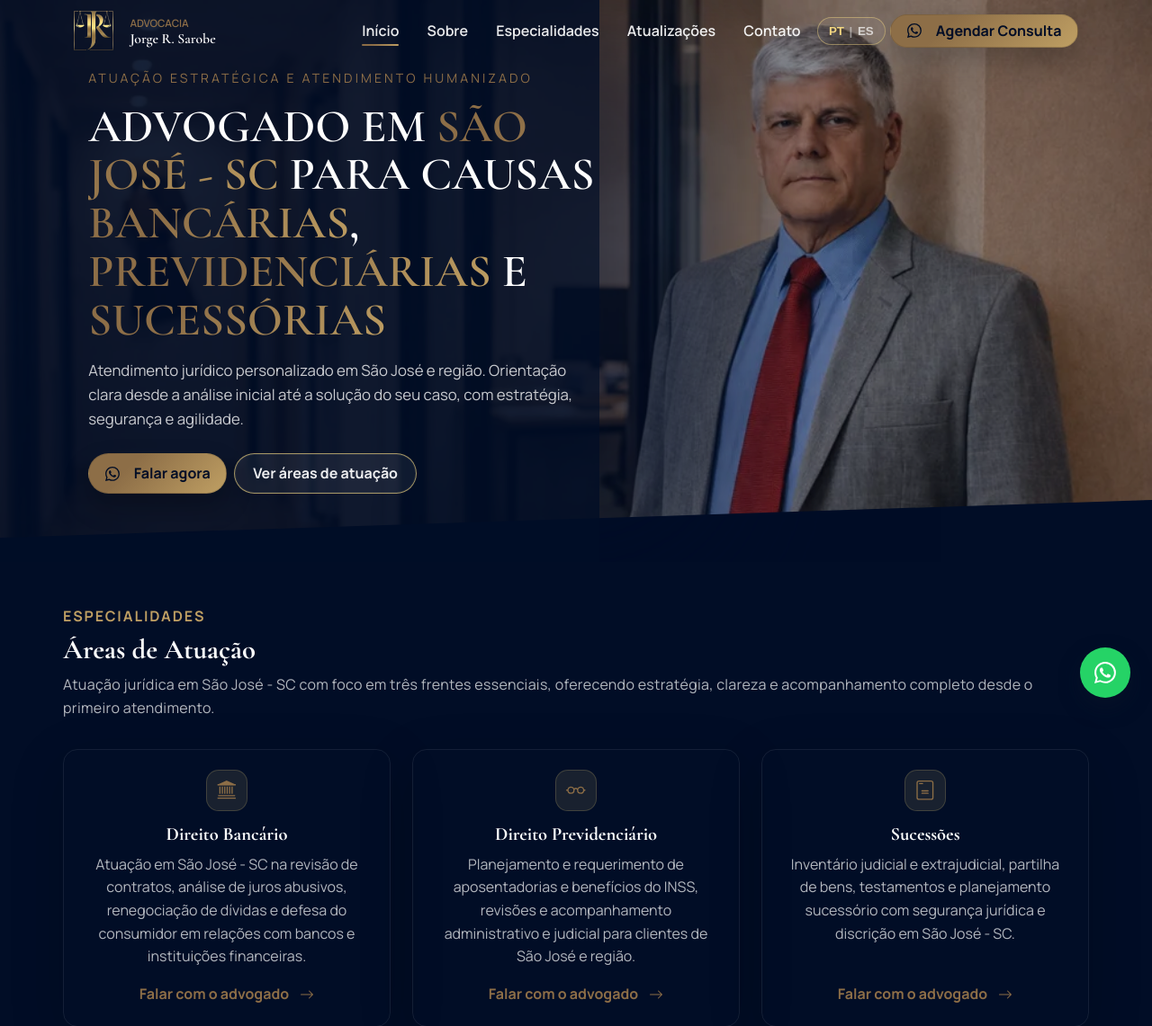
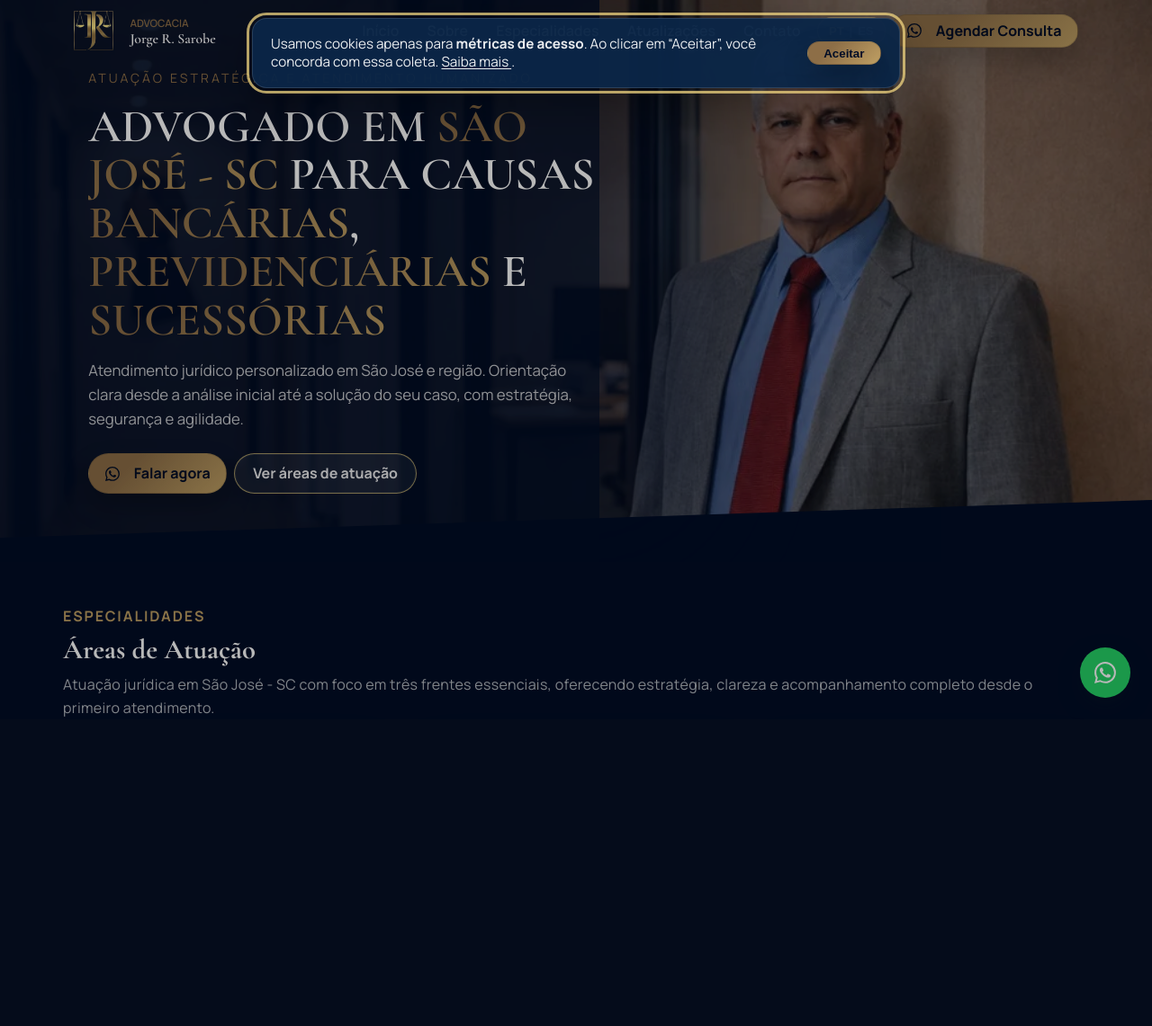
Before and after one commit to advjorgedev-pixel/site_institucional_web, a Django app: page / in a window 1280 px wide. Shown: the top 1141 px of the page at 90% size. After the commit the page ends 797 px from the top, so only its background shows below. Run offline with Django 5.2, Linux system fonts and the light colour scheme; parts of the project's set-up code (start-up, migrations or seed data) failed here and were passed over; some libraries are stand-ins or nearby versions.

Commit message:
ajuste de banner e cookies

```diff
--- a/core/settings.py
+++ b/core/settings.py
@@ -13,13 +13,14 @@ env = environ.Env(
     DEBUG=(bool, False)
 )
 
-DEBUG = env('DEBUG')
+DEBUG = env.bool("DEBUG", default=False)
 
 SECRET_KEY = env('SECRET_KEY')
 
 ALLOWED_HOSTS = env.list('ALLOWED_HOSTS')
 
-
+IS_PROD = not DEBUG
+GTM_ID = os.getenv("GTM_ID", "")
 
 INSTALLED_APPS = [
     'django.contrib.admin',
@@ -61,6 +62,7 @@ TEMPLATES = [
                 'django.template.context_processors.request',
                 'django.contrib.auth.context_processors.auth',
                 'django.contrib.messages.context_processors.messages',
+                "institucional.context_processors.env_flags",
             ],
         },
     },
--- /dev/null
+++ b/institucional/context_processors.py
@@ -0,0 +1,7 @@
+from django.conf import settings
+
+def env_flags(request):
+    return {
+        "IS_PROD": getattr(settings, "IS_PROD", False),
+        "GTM_ID": getattr(settings, "GTM_ID", ""),
+    }
--- a/institucional/static/css/base_site.css
+++ b/institucional/static/css/base_site.css
@@ -764,28 +764,6 @@ p {
     background: rgba(1, 13, 38, .18);
 }
 
-.btn-outline-light-min {
-    background: transparent;
-    border: 1px solid rgba(255, 255, 255, .18);
-    color: rgba(255, 255, 255, .88);
-    padding: .55rem 1rem;
-}
-
-.btn-min {
-    display: inline-flex;
-    align-items: center;
-    justify-content: center;
-    gap: .4rem;
-    border-radius: 999px;
-    border: 0;
-    font: inherit;
-    cursor: pointer;
-}
-
-.btn-outline-light-min:hover {
-    background: rgba(255, 255, 255, .08);
-    text-decoration: none;
-}
 
 body.modal-open {
     padding-right: 0 !important;
@@ -954,7 +932,7 @@ iframe {
     padding-top: 42.8571%;
 }
 
-.ratio > * {
+.ratio>* {
     position: absolute;
     inset: 0;
     width: 100%;
@@ -1141,6 +1119,7 @@ iframe {
 }
 
 @media (min-width: 768px) {
+
     .navbar-expand-md>.container,
     .navbar-expand-md>.container-fluid,
     .navbar-expand-md>.container-sm,
@@ -1314,3 +1293,87 @@ iframe {
 .btn-close-white {
     color: var(--color-white);
 }
+
+
+/* ===========================
+   COOKIE PROMPT (MODAL-LIKE)
+=========================== */
+
+.cookie-banner {
+    position: fixed;
+    inset: 0;
+    z-index: 1050;
+    /* abaixo do .modal (1055), acima do header */
+}
+
+.cookie-banner[hidden] {
+    display: none !important;
+}
+
+.cookie-banner__backdrop {
+    position: absolute;
+    inset: 0;
+    background: rgba(0, 0, 0, 0.28);
+    backdrop-filter: none;
+}
+
+.cookie-banner__panel {
+    position: relative;
+    z-index: 1;
+    width: calc(100% - 2rem);
+    max-width: 720px;
+    margin: 1.25rem auto 0;
+    /* “mais em cima” */
+    background: rgba(11, 38, 71, 0.96);
+    color: #fff;
+    border: 1px solid rgba(255, 255, 255, 0.12);
+    border-radius: 16px;
+    padding: 1rem;
+    box-shadow: 0 18px 48px rgba(0, 0, 0, 0.28);
+    display: flex;
+    flex-direction: column;
+    gap: 0.9rem;
+}
+
+.cookie-banner__text {
+    color: rgba(255, 255, 255, 0.92);
+    font-size: 0.95rem;
+    line-height: 1.35;
+}
+
+.cookie-banner__link {
+    color: var(--accent-color);
+    text-decoration: underline;
+    text-underline-offset: 2px;
+}
+
+.cookie-banner__btn {
+    width: 100%;
+}
+
+@media (min-width: 768px) {
+    .cookie-banner__panel {
+        padding: 1.1rem 1.25rem;
+        flex-direction: row;
+        align-items: center;
+        justify-content: space-between;
+        gap: 1rem;
+    }
+
+    .cookie-banner__btn {
+        width: auto;
+        flex-shrink: 0;
+    }
+}
+
+
+body.cookie-banner-open .whatsapp-container,
+body.cookie-banner-open .backtotop-container {
+    z-index: 1000;
+}
+
+body.cookie-banner-open header,
+body.cookie-banner-open .navbar,
+body.cookie-banner-open .site-header {
+    z-index: 1030 !important;
+}
--- a/institucional/static/js/ui_components.js
+++ b/institucional/static/js/ui_components.js
@@ -204,3 +204,92 @@
 
     initCollapseState();
 })();
+
+// ======================================================================
+// Cookies (consent) + GTM (carrega somente após aceite)
+// ======================================================================
+
+const CONSENT_KEY = "cookie_consent_v1"; // versiona se mudar regra
+
+function hasCookieConsent() {
+    try {
+        return localStorage.getItem(CONSENT_KEY) === "accepted";
+    } catch (_) {
+        return false;
+    }
+}
+
+function setCookieConsent() {
+    try {
+        localStorage.setItem(CONSENT_KEY, "accepted");
+    } catch (_) {
+        // sem storage (ex: modo restrito) => não quebra
+    }
+}
+
+function loadGTM() {
+    const gtmId = window.__GTM_ID__;
+    if (!gtmId) return;
+
+    // evita duplicar
+    if (window.__GTM_LOADED__) return;
+    window.__GTM_LOADED__ = true;
+
+    // dataLayer
+    window.dataLayer = window.dataLayer || [];
+    window.dataLayer.push({ "gtm.start": new Date().getTime(), event: "gtm.js" });
+
+    // injeta o script (equivalente ao snippet do Google)
+    const script = document.createElement("script");
+    script.async = true;
+    script.src = `https://www.googletagmanager.com/gtm.js?id=${encodeURIComponent(gtmId)}`;
+    document.head.appendChild(script);
+}
+
+function setupCookieBanner() {
+    const banner = document.getElementById("cookieBanner");
+    const acceptBtn = document.getElementById("cookieAcceptBtn");
+    if (!banner || !acceptBtn) return;
+
+    const backdrop = banner.querySelector('[data-cookie-close="true"]');
+    const panel = banner.querySelector(".cookie-banner__panel");
+
+    const openBanner = () => {
+        banner.hidden = false;
+        document.body.classList.add("cookie-banner-open");
+        panel?.focus?.();
+    };
+
+    const closeBanner = () => {
+        banner.hidden = true;
+        document.body.classList.remove("cookie-banner-open");
+    };
+
+    // já aceitou: não mostra e carrega GTM
+    if (hasCookieConsent()) {
+        closeBanner();
+        loadGTM();
+        return;
+    }
+
+    // não aceitou: mostra (e NÃO carrega GTM)
+    openBanner();
+
+    // fechar clicando fora (sem aceitar)
+    backdrop?.addEventListener("click", closeBanner);
+
+    // fechar com ESC (sem aceitar)
+    const onKeyDown = (e) => {
+        if (e.key === "Escape") closeBanner();
+    };
+    document.addEventListener("keydown", onKeyDown, { passive: true });
+
+    // aceitar => salva + carrega GTM
+    acceptBtn.addEventListener("click", () => {
+        setCookieConsent();
+        closeBanner();
+        loadGTM();
+    });
+}
+
+setupCookieBanner();
--- a/institucional/templates/base_site.html
+++ b/institucional/templates/base_site.html
@@ -13,15 +13,16 @@
     <meta charset="UTF-8">
     <meta name="viewport" content="width=device-width, initial-scale=1">
 
+    {% if IS_PROD and GTM_ID %}
+    <script>
+        window.__GTM_ID__ = "{{ GTM_ID|escapejs }}";
+    </script>
+    {% endif %}
+
     {% block info %}
     {% endblock %}
 
     <link rel="icon" href="{% static 'img//icon/logo_icon.ico' %}" type="image/x-icon">
-
-    <!-- fonts -->
-    <link rel="preload" href="{% static 'fonts/Manrope-VariableFont_wght.woff2' %}" as="font" type="font/woff2" crossorigin>
-    <link rel="preload" href="{% static 'fonts/CormorantGaramond-VariableFont_wght.woff2' %}" as="font" type="font/woff2" crossorigin>
-    <link rel="preload" href="{% static 'fonts/CormorantGaramond-Italic-VariableFont_wght.woff2' %}" as="font" type="font/woff2" crossorigin>
 
     <!-- canonical e alternate -->
     <link rel="canonical" href="{{ request.build_absolute_uri }}">
@@ -50,6 +51,7 @@
 <body class="d-flex flex-column min-vh-100 {% block body_class %}{% endblock %}">
 
     {% include 'components/_header.html' %}
+    {% include 'components/_cookie_banner.html' %}
     <main class="flex-grow-1 ">
         {% block content %}
         {% endblock %}
--- /dev/null
+++ b/institucional/templates/components/_cookie_banner.html
@@ -0,0 +1,18 @@
+<section id="cookieBanner" class="cookie-banner" role="dialog" aria-modal="true" aria-live="polite"
+    aria-label="Aviso de cookies" hidden>
+    <div class="cookie-banner__backdrop" data-cookie-close="true"></div>
+
+    <div class="cookie-banner__panel" role="document" tabindex="-1">
+        <p class="cookie-banner__text mb-0">
+            Usamos cookies apenas para <strong>métricas de acesso</strong>.
+            Ao clicar em “Aceitar”, você concorda com essa coleta.
+            <a class="cookie-banner__link" href="#" data-bs-toggle="modal" data-bs-target="#privacyModal">
+                Saiba mais
+            </a>.
+        </p>
+
+        <button type="button" class="btn-primary cookie-banner__btn" id="cookieAcceptBtn">
+            Aceitar
+        </button>
+    </div>
+</section>
--- a/institucional/templates/components/_privacy_terms.html
+++ b/institucional/templates/components/_privacy_terms.html
@@ -83,8 +83,7 @@
                     <li>
                         {% trans "Telefone/WhatsApp:" %}
                         <a class="modal-link" href="tel:+5548988263060">(48) 98826-3060</a>
-                        — <a class="modal-link" href="https://wa.me/5548988366235" target="_blank" rel="noopener">{%
-                            trans "WhatsApp" %}</a>
+                        — <a class="modal-link" href="https://wa.me/5548988366235" target="_blank" rel="noopener">WhatsApp</a>
                     </li>
                     <li>
                         {% trans "E-mail:" %}
@@ -95,12 +94,6 @@
                         <span class="modal-muted">Florianópolis - SC</span>
                     </li>
                 </ul>
-            </div>
-
-            <div class="modal-footer modal-footer-themed">
-                <button type="button" class="btn-min btn-outline-light-min" data-bs-dismiss="modal">
-                    {% trans "Fechar" %}
-                </button>
             </div>
         </div>
     </div>
@@ -180,8 +173,7 @@
                     <li>
                         {% trans "Telefone/WhatsApp:" %}
                         <a class="modal-link" href="tel:+5548988263060">(48) 98826-3060</a>
-                        — <a class="modal-link" href="https://wa.me/5548988366235" target="_blank" rel="noopener">{%
-                            trans "WhatsApp" %}</a>
+                        — <a class="modal-link" href="https://wa.me/5548988366235" target="_blank" rel="noopener">WhatsApp</a>
                     </li>
                     <li>
                         {% trans "E-mail:" %}
@@ -193,12 +185,6 @@
                     </li>
                 </ul>
             </div>
-
-            <div class="modal-footer modal-footer-themed">
-                <button type="button" class="btn-min btn-outline-light-min" data-bs-dismiss="modal">
-                    {% trans "Fechar" %}
-                </button>
-            </div>
         </div>
     </div>
 </div>
```
